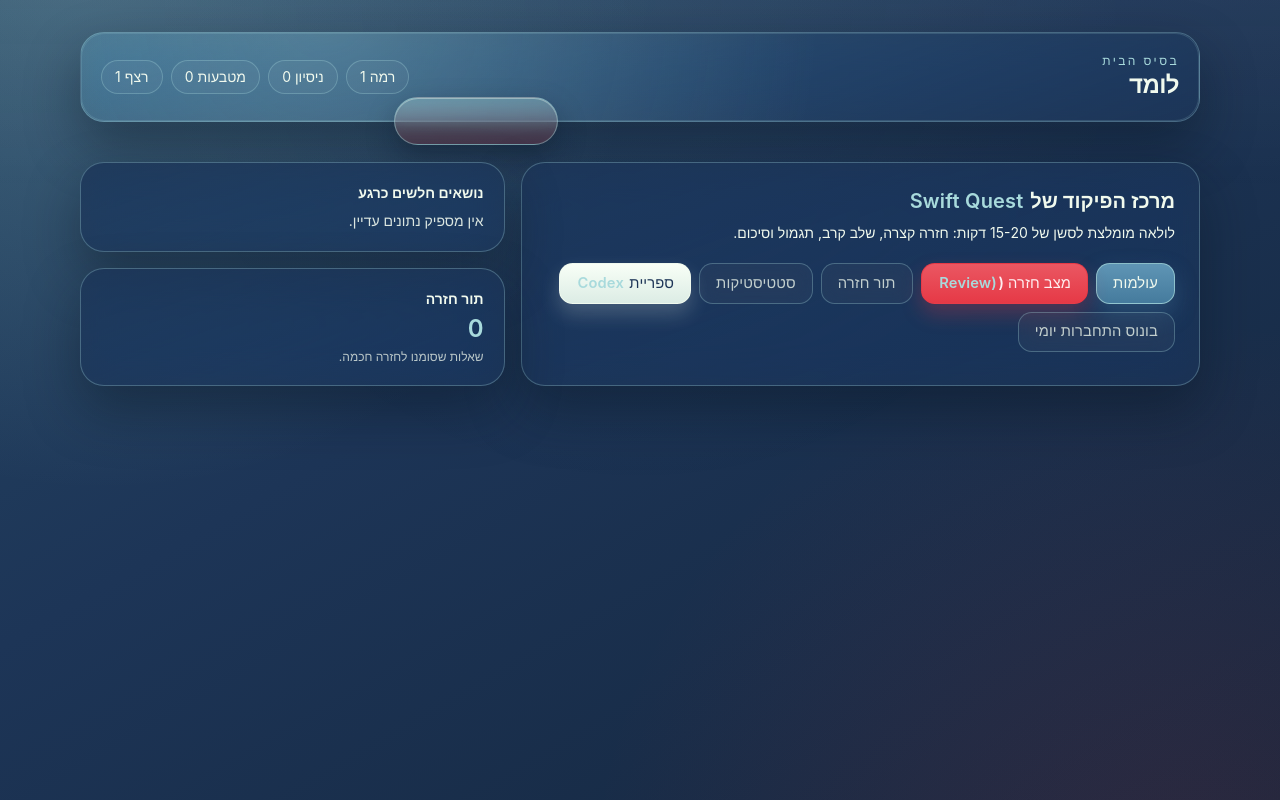
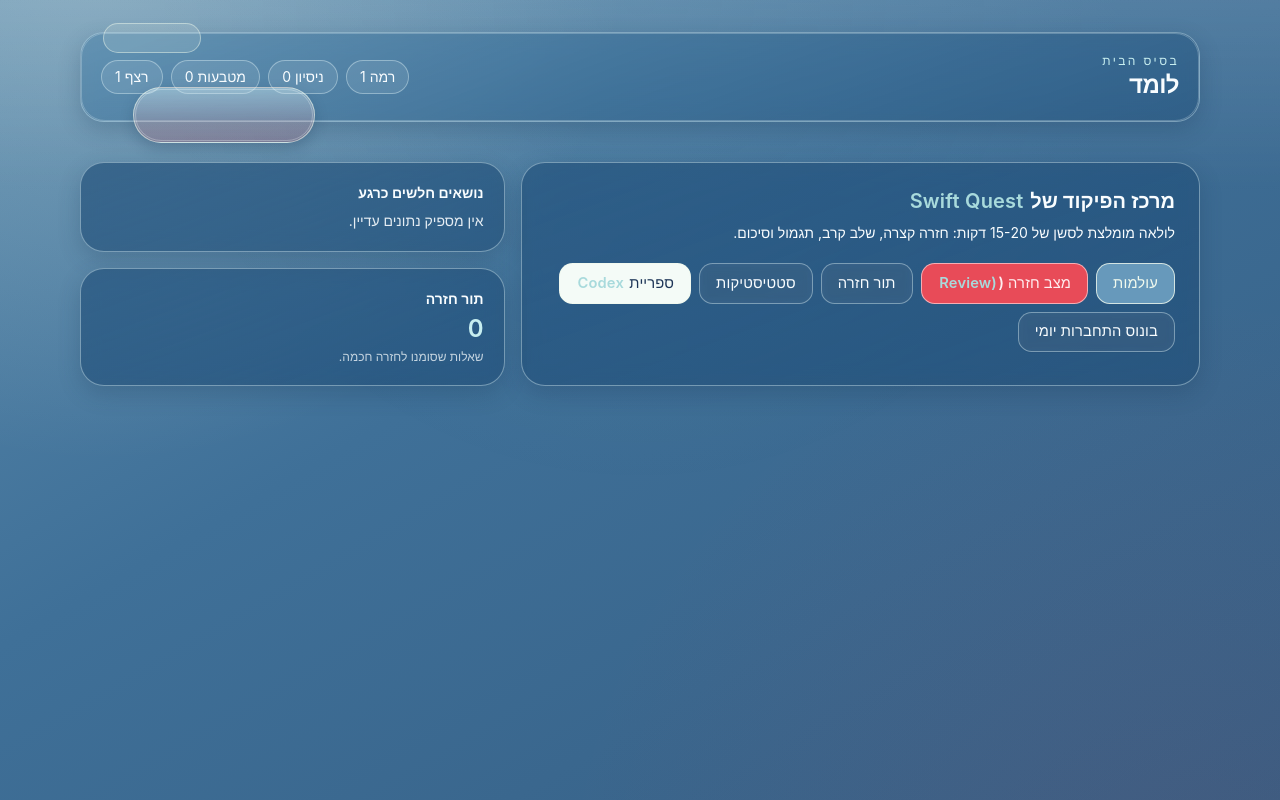
Before and after one commit to vaulin70880798/swift-quest, a Next.js app: page / in a window 1280 px wide. Both pictures are taken after a click on the button "משחק חדש". Built offline with nearby package versions, Linux system fonts and the light colour scheme.

Commit message:
Brighten UI, flatten depth, and tune header bubbles

```diff
--- a/src/app/globals.css
+++ b/src/app/globals.css
@@ -9,25 +9,25 @@
   --sq-frost: #a8dadc;
   --sq-steel: #457b9d;
   --sq-deep: #1d3557;
-  --sq-bg-0: #14263d;
-  --sq-bg-1: #1d3557;
-  --sq-bg-2: #254663;
-  --sq-surface: rgba(29, 53, 87, 0.62);
-  --sq-surface-strong: rgba(29, 53, 87, 0.82);
-  --sq-surface-soft: rgba(241, 250, 238, 0.05);
-  --sq-border: rgba(168, 218, 220, 0.3);
-  --sq-border-strong: rgba(168, 218, 220, 0.48);
-  --sq-text: var(--sq-honeydew);
-  --sq-text-muted: rgba(241, 250, 238, 0.78);
-  --sq-text-soft: rgba(241, 250, 238, 0.56);
+  --sq-bg-0: #355e84;
+  --sq-bg-1: #3f7098;
+  --sq-bg-2: #5a8aac;
+  --sq-surface: rgba(33, 74, 112, 0.58);
+  --sq-surface-strong: rgba(38, 82, 122, 0.7);
+  --sq-surface-soft: rgba(250, 253, 255, 0.28);
+  --sq-border: rgba(220, 241, 246, 0.42);
+  --sq-border-strong: rgba(244, 251, 255, 0.7);
+  --sq-text: #f9fdff;
+  --sq-text-muted: rgba(243, 250, 255, 0.9);
+  --sq-text-soft: rgba(229, 242, 251, 0.75);
   --sq-accent: var(--sq-frost);
   --sq-accent-strong: var(--sq-steel);
-  --sq-accent-soft: rgba(168, 218, 220, 0.16);
+  --sq-accent-soft: rgba(168, 218, 220, 0.2);
   --sq-success: var(--sq-honeydew);
   --sq-warning: var(--sq-red);
   --sq-danger: var(--sq-red);
-  --sq-shadow: 0 24px 54px rgba(8, 18, 32, 0.42);
-  --sq-shadow-soft: 0 10px 30px rgba(8, 18, 32, 0.28);
+  --sq-shadow: 0 8px 22px rgba(24, 54, 82, 0.24);
+  --sq-shadow-soft: 0 5px 16px rgba(24, 54, 82, 0.16);
 }
 
 * {
@@ -50,8 +50,8 @@
     "Avenir Next",
     sans-serif;
   background:
-    radial-gradient(circle at 8% -8%, rgba(168, 218, 220, 0.24), transparent 38%),
-    radial-gradient(circle at 92% 114%, rgba(230, 57, 70, 0.12), transparent 40%),
+    radial-gradient(circle at 8% -8%, rgba(241, 250, 238, 0.26), transparent 36%),
+    radial-gradient(circle at 92% 114%, rgba(230, 57, 70, 0.08), transparent 42%),
     linear-gradient(150deg, var(--sq-bg-2) 0%, var(--sq-bg-1) 42%, var(--sq-bg-0) 100%);
   color: var(--sq-text);
   min-height: 100vh;
@@ -70,7 +70,7 @@
   background:
     linear-gradient(
       180deg,
-      rgba(241, 250, 238, 0.045) 0%,
+      rgba(255, 255, 255, 0.11) 0%,
       rgba(255, 255, 255, 0) 24%
     ),
     radial-gradient(
@@ -92,18 +92,12 @@
   font-size: 0.92rem;
   font-weight: 560;
   letter-spacing: 0.01em;
-  transition:
-    transform 180ms ease,
-    filter 180ms ease,
-    border-color 180ms ease,
-    background-color 180ms ease,
-    box-shadow 180ms ease;
+  transition: filter 170ms ease, border-color 170ms ease, background-color 170ms ease, box-shadow 170ms ease;
 }
 
 button:hover:not(:disabled) {
-  transform: translateY(-1px);
   border-color: var(--sq-border-strong);
-  background: rgba(241, 250, 238, 0.12);
+  background: rgba(255, 255, 255, 0.2);
 }
 
 button:focus-visible,
@@ -113,7 +107,6 @@
 }
 
 button:disabled {
-  transform: none;
   filter: grayscale(0.1);
   opacity: 0.55;
   cursor: not-allowed;
@@ -125,52 +118,48 @@
 }
 
 .card {
-  background: linear-gradient(
-    160deg,
-    color-mix(in oklab, var(--sq-surface-strong), transparent 2%),
-    color-mix(in oklab, var(--sq-surface), transparent 1%)
-  );
+  background: linear-gradient(160deg, var(--sq-surface-strong), var(--sq-surface));
   border: 1px solid var(--sq-border);
   box-shadow: var(--sq-shadow);
-  backdrop-filter: blur(18px) saturate(145%);
+  backdrop-filter: blur(9px) saturate(118%);
 }
 
 .btn {
   display: inline-flex;
   align-items: center;
   justify-content: center;
-  backdrop-filter: blur(10px);
+  backdrop-filter: blur(4px);
 }
 
 .btn-primary {
-  background: linear-gradient(180deg, #5f95b5 0%, var(--sq-steel) 100%);
-  border-color: rgba(168, 218, 220, 0.7);
+  background: #6799bb;
+  border-color: rgba(241, 250, 238, 0.78);
   color: var(--sq-honeydew);
-  box-shadow: 0 10px 22px rgba(69, 123, 157, 0.36);
+  box-shadow: none;
 }
 
 .btn-primary:hover:not(:disabled) {
-  background: linear-gradient(180deg, #7ca7c2 0%, #5687a7 100%);
-  border-color: rgba(168, 218, 220, 0.85);
+  background: #78a7c6;
+  border-color: rgba(241, 250, 238, 0.95);
 }
 
 .btn-ghost {
-  background: rgba(241, 250, 238, 0.03);
-  color: var(--sq-text-muted);
+  background: rgba(255, 255, 255, 0.07);
+  color: var(--sq-text);
 }
 
 .btn-warning {
-  background: linear-gradient(180deg, #ea5762 0%, var(--sq-red) 100%);
-  border-color: rgba(230, 57, 70, 0.88);
+  background: #e84b58;
+  border-color: rgba(255, 226, 228, 0.65);
   color: #ffeef0;
-  box-shadow: 0 10px 20px rgba(230, 57, 70, 0.28);
+  box-shadow: none;
 }
 
 .btn-success {
-  background: linear-gradient(180deg, #f8fff6 0%, #dcece5 100%);
+  background: #f4fbf7;
   border-color: rgba(241, 250, 238, 0.88);
   color: var(--sq-deep);
-  box-shadow: 0 10px 20px rgba(241, 250, 238, 0.2);
+  box-shadow: none;
 }
 
 .btn-accent {
@@ -187,7 +176,7 @@
 .stat-pill {
   border: 1px solid var(--sq-border);
   border-radius: 999px;
-  background: rgba(241, 250, 238, 0.035);
+  background: rgba(255, 255, 255, 0.09);
   color: var(--sq-text);
   padding: 0.36rem 0.82rem;
 }
@@ -195,32 +184,32 @@
 .surface-block {
   border: 1px solid var(--sq-border);
   border-radius: 1rem;
-  background: rgba(168, 218, 220, 0.08);
+  background: rgba(255, 255, 255, 0.12);
   box-shadow: var(--sq-shadow-soft);
 }
 
 .surface-block-muted {
-  border: 1px solid rgba(168, 218, 220, 0.2);
+  border: 1px solid rgba(220, 241, 246, 0.35);
   border-radius: 1rem;
-  background: rgba(29, 53, 87, 0.5);
+  background: rgba(33, 74, 112, 0.42);
 }
 
 .surface-block-accent {
-  border: 1px solid rgba(168, 218, 220, 0.46);
+  border: 1px solid rgba(220, 241, 246, 0.62);
   border-radius: 1rem;
-  background: rgba(168, 218, 220, 0.12);
+  background: rgba(168, 218, 220, 0.2);
 }
 
 .surface-block-warning {
-  border: 1px solid rgba(230, 57, 70, 0.46);
+  border: 1px solid rgba(255, 218, 221, 0.56);
   border-radius: 1rem;
-  background: rgba(230, 57, 70, 0.14);
+  background: rgba(230, 57, 70, 0.2);
 }
 
 .surface-block-success {
-  border: 1px solid rgba(241, 250, 238, 0.5);
+  border: 1px solid rgba(241, 250, 238, 0.72);
   border-radius: 1rem;
-  background: rgba(241, 250, 238, 0.12);
+  background: rgba(241, 250, 238, 0.22);
 }
 
 .surface-block-danger {
@@ -230,37 +219,37 @@
 }
 
 .tag-pill {
-  border: 1px solid rgba(168, 218, 220, 0.35);
+  border: 1px solid rgba(220, 241, 246, 0.45);
   border-radius: 999px;
-  background: rgba(168, 218, 220, 0.11);
+  background: rgba(255, 255, 255, 0.09);
   padding: 0.28rem 0.64rem;
 }
 
 .option-button {
   width: 100%;
-  border: 1px solid rgba(168, 218, 220, 0.32);
+  border: 1px solid rgba(220, 241, 246, 0.44);
   border-radius: 0.86rem;
-  background: rgba(29, 53, 87, 0.56);
+  background: rgba(33, 74, 112, 0.46);
   text-align: right;
   padding: 0.74rem 0.92rem;
 }
 
 .option-button:hover:not(:disabled) {
-  border-color: rgba(168, 218, 220, 0.68);
-  background: rgba(168, 218, 220, 0.15);
+  border-color: rgba(250, 254, 255, 0.8);
+  background: rgba(225, 246, 251, 0.26);
 }
 
 .progress-track {
   height: 0.4rem;
   border-radius: 999px;
-  background: rgba(241, 250, 238, 0.14);
+  background: rgba(255, 255, 255, 0.18);
   overflow: hidden;
 }
 
 .progress-fill {
   height: 100%;
   border-radius: 999px;
-  background: linear-gradient(90deg, #a8dadc, #457b9d, #e63946);
+  background: linear-gradient(90deg, #c7eef0, #86bbca, #e84e5b);
 }
 
 .inline-code-snippet {
@@ -315,9 +304,7 @@
 .hero-header {
   position: relative;
   overflow: visible;
-  background:
-    radial-gradient(circle at 22% -24%, rgba(168, 218, 220, 0.26), transparent 56%),
-    linear-gradient(160deg, rgba(69, 123, 157, 0.32), rgba(29, 53, 87, 0.88));
+  background: linear-gradient(160deg, rgba(75, 127, 164, 0.52), rgba(43, 88, 127, 0.72));
 }
 
 .hero-header::before {
@@ -326,27 +313,42 @@
   inset: 0;
   pointer-events: none;
   border-radius: inherit;
-  border: 1px solid rgba(168, 218, 220, 0.16);
+  border: 1px solid rgba(236, 248, 254, 0.24);
 }
 
 .hero-header-bubble {
   position: absolute;
-  inset-inline-start: 50%;
-  transform: translateX(-50%);
-  bottom: -24px;
-  width: 164px;
-  height: 48px;
+  left: 52px;
+  bottom: -22px;
+  width: 182px;
+  height: 56px;
   border-radius: 999px;
-  border: 1px solid rgba(168, 218, 220, 0.44);
+  border: 1px solid rgba(241, 250, 238, 0.58);
   background: linear-gradient(
     180deg,
-    rgba(168, 218, 220, 0.36) 0%,
-    rgba(230, 57, 70, 0.2) 100%
+    rgba(212, 241, 247, 0.44) 0%,
+    rgba(230, 57, 70, 0.18) 100%
   );
-  box-shadow:
-    0 12px 28px rgba(8, 18, 32, 0.36),
-    inset 0 1px 0 rgba(241, 250, 238, 0.38);
-  backdrop-filter: blur(8px);
+  box-shadow: 0 6px 14px rgba(22, 52, 79, 0.24);
+}
+
+.hero-header-bubble::before {
+  content: "";
+  position: absolute;
+  inset: 1px;
+  border-radius: inherit;
+  border: 1px solid rgba(250, 255, 255, 0.28);
+}
+
+.hero-header-top-bubble {
+  position: absolute;
+  left: 22px;
+  top: -10px;
+  width: 98px;
+  height: 30px;
+  border-radius: 999px;
+  border: 1px solid rgba(241, 250, 238, 0.46);
+  background: rgba(241, 250, 238, 0.14);
 }
 
 .code-token-plain {
--- a/src/components/swift-quest-app.tsx
+++ b/src/components/swift-quest-app.tsx
@@ -496,6 +496,7 @@
             <span className="stat-pill">רצף {player.streak}</span>
           </div>
         </div>
+        <div className="hero-header-top-bubble" aria-hidden="true" />
         <div className="hero-header-bubble" aria-hidden="true" />
       </header>
 
--- a/tailwind.config.ts
+++ b/tailwind.config.ts
@@ -5,11 +5,11 @@
   theme: {
     extend: {
       colors: {
-        night: "#1D3557",
-        ink: "#457B9D",
-        fog: "#F1FAEE",
-        sky: "#A8DADC",
-        amber: "#E63946",
+        night: "#355E84",
+        ink: "#5A8AAC",
+        fog: "#F9FDFF",
+        sky: "#C7EEF0",
+        amber: "#E84B58",
         mint: "#F1FAEE",
       },
       boxShadow: {
```
Also changed, not shown: 1 other file (tests, documents, lock files or other folders).
